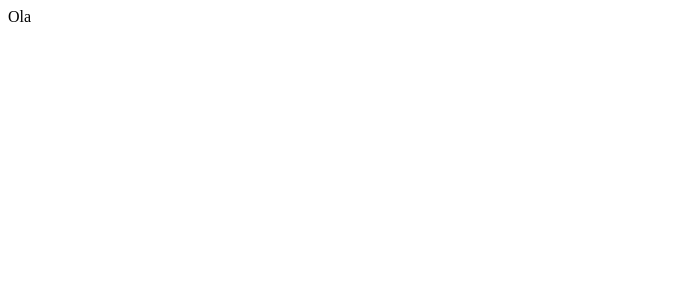
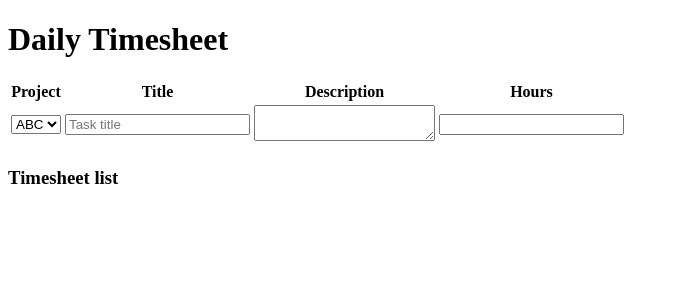
Before and after one commit to BlvkRoot/timesheet-app, a React (Create React App) app: page / in a window 1280 px wide. Shown: the top 300 px of the page, without its empty margins (0-679 px from the left). Built offline with nearby package versions, Linux system fonts and the light colour scheme.

Commit message:
AddTasksComponent and ListComponent created.

```diff
--- a/src/App.js
+++ b/src/App.js
@@ -1,8 +1,11 @@
+import HomeComponent from "./components/HomeComponent";
 
 function App() {
   return (
     <div className="app__container">
-      <div>Ola</div>
+      <div className="main">
+        <HomeComponent />
+      </div>
     </div>
   );
 }
--- /dev/null
+++ b/src/components/AddTasksComponent.jsx
@@ -0,0 +1,42 @@
+
+function AddTasksComponent() {
+  return (
+    <div>
+      <div>
+        <table>
+          <tbody>
+            <tr>
+              <th>Project</th>
+              <th>Title</th>
+              <th>Description</th>
+              <th>Hours</th>
+            </tr>
+            <tr>
+              <td>
+                <select className="project__title">
+                  <option value='0'>ABC</option>
+                  <option value='1'>BCA</option>
+                  <option value='3'>BAC</option>
+                  <option value='2'>CBA</option>
+                </select>
+              </td>
+              <td>
+                <input type="text" name="" id="task__title" className="tasks__input" placeholder="Task title"/>
+              </td>
+              <td>
+                <textarea id="task__description" className="tasks__input">
+
+                </textarea>
+              </td>
+              <td>
+                <input type="number" name="" id="task__hours" className="tasks__input" />
+              </td>
+            </tr>
+          </tbody>
+        </table>
+      </div>
+    </div>
+  );
+}
+
+export default AddTasksComponent;
--- /dev/null
+++ b/src/components/HomeComponent.jsx
@@ -0,0 +1,14 @@
+import AddTasksComponent from './AddTasksComponent'
+import TasksComponent from './TasksComponent'
+
+function HomeComponent() {
+  return (
+    <div className="home__container">
+        <h1>Daily Timesheet</h1>
+        <AddTasksComponent />
+        <TasksComponent />
+    </div>
+  )
+}
+
+export default HomeComponent
--- /dev/null
+++ b/src/components/TasksComponent.jsx
@@ -0,0 +1,11 @@
+import React from 'react'
+
+function TasksComponent() {
+  return (
+    <div className="timesheet__list">
+        <h3>Timesheet list</h3>
+    </div>
+  )
+}
+
+export default TasksComponent
```
